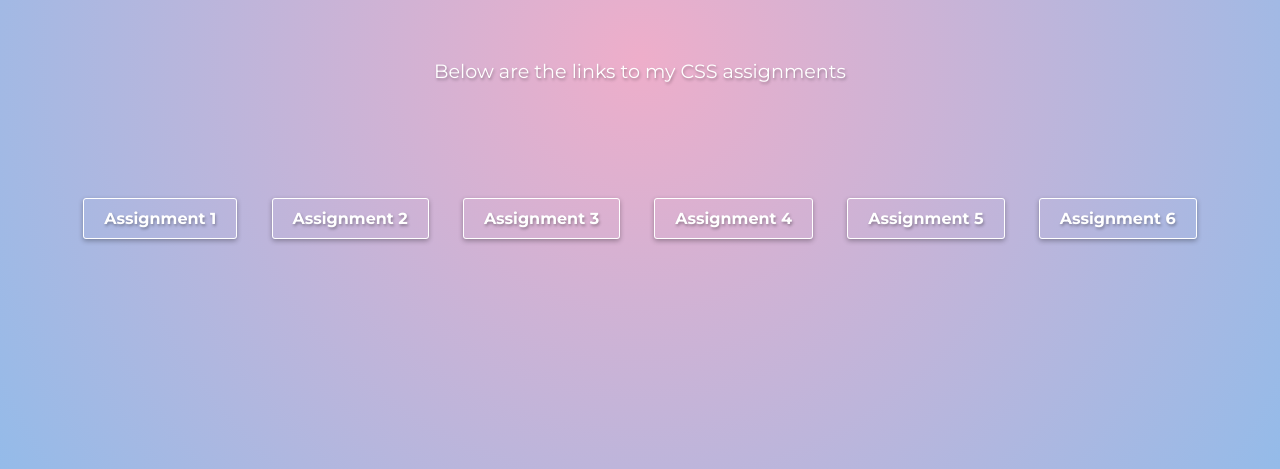
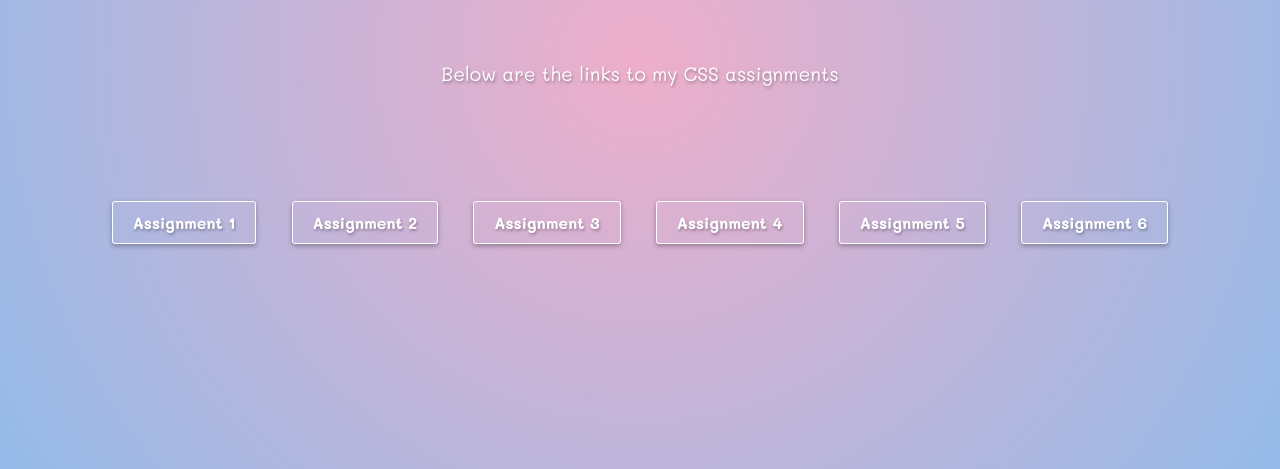
Before and after one commit to AltShcool/CSS-Assignments-Homepage, a plain HTML site: page index.html in a window 1280 px wide. Shown: the part 351-820 px from the top of the page. Drawn offline with Linux system fonts and the light colour scheme.

Commit message:
submission page

```diff
--- a/index.html
+++ b/index.html
@@ -5,9 +5,9 @@
     <meta name="viewport" content="width=device-width, initial-scale=1.0" />
     <title>Submission Page</title>
     <style>
-      @import url('https://fonts.googleapis.com/css2?family=Montserrat:ital,wght@0,100..900;1,100..900&display=swap');
+      @import url('https://fonts.googleapis.com/css2?family=Mali:ital,wght@0,100..900;1,100..900&display=swap');
       body {
-        font-family: "Montserrat", sans-serif;
+        font-family: "Mali", sans-serif;
         margin: 0;
         padding: 0;
         background-color: #f4f4f4;
@@ -81,12 +81,12 @@
       </div>
 
       <div class="assignments">
-        <a href="https://altshcool.github.io/CSS-Assignment-1/">Assignment 1</a>
-        <a href="#assignment2">Assignment 2</a>
-        <a href="#assignment3">Assignment 3</a>
-        <a href="#assignment4">Assignment 4</a>
-        <a href="#assignment5">Assignment 5</a>
-        <a href="#assignment6">Assignment 6</a>
+        <a href="https://altshcool.github.io/CSS-Assignment-1/" target="_blank">Assignment 1</a>
+        <a href="https://altshcool.github.io/CSS-Assignment-2/" target="_blank">Assignment 2</a>
+        <a href="#assignment3" target="_blank">Assignment 3</a>
+        <a href="#assignment4" target="_blank">Assignment 4</a>
+        <a href="#assignment5" target="_blank">Assignment 5</a>
+        <a href="#assignment6" target="_blank">Assignment 6</a>
       </div>
     </div>
   </body>
```
